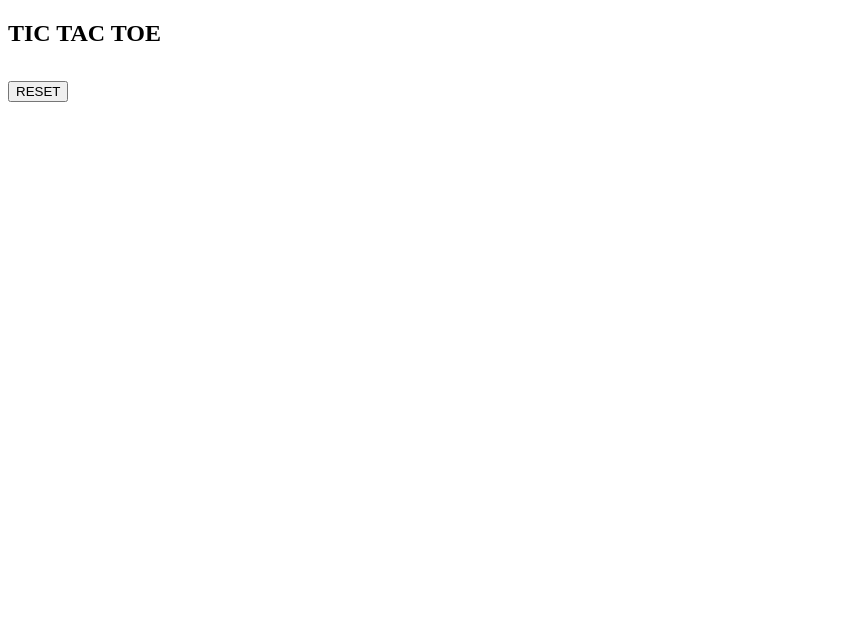
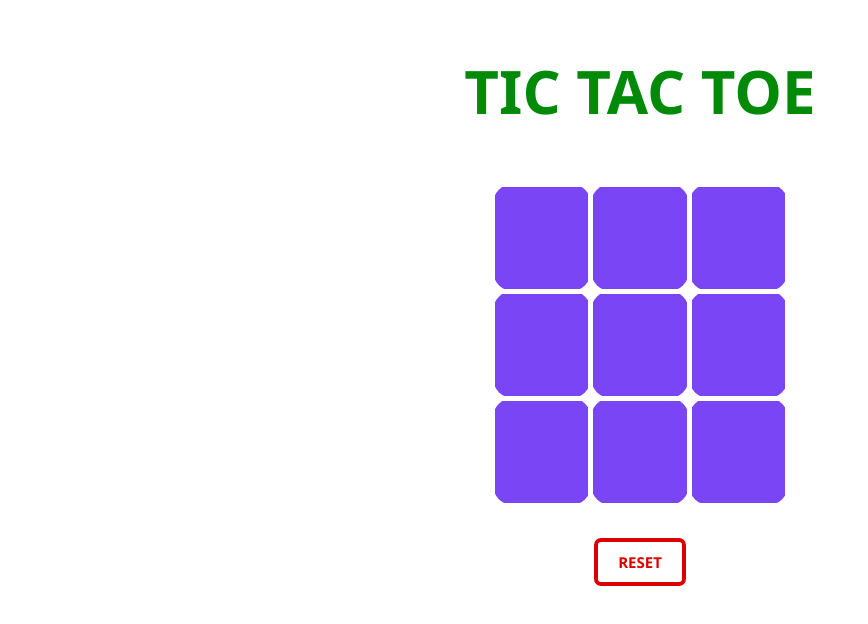
Before and after one commit to Himanshu2X/TIC_TAC_TOE-Game, a plain HTML site: page index.html in a window 1280 px wide. Shown: the whole page, without its empty margins (0-868 px from the left). Drawn offline with Linux system fonts and the light colour scheme.

Commit message:
Update index.html

```diff
--- a/index.html
+++ b/index.html
@@ -4,7 +4,7 @@
   <meta charset="UTF-8">
   <meta http-equiv="X-UA-Compatible" content="IE=edge">
   <meta name="viewport" content="width=device-width, initial-scale=1.0">
-  <link rel="stylesheet" href="/tic-tac-toe.css">
+  <link rel="stylesheet" href="/style.css">
   <title>TIC TAC TOE | GAME</title>
 </head>
 <body>
@@ -30,7 +30,7 @@
     <button id="reset-button" class="reset-btn">RESET</button>
   </div>
 
-  <script src="/tic-tac-toe.js">
+  <script src="/index.js">
   </script>
 
 </body>
```
